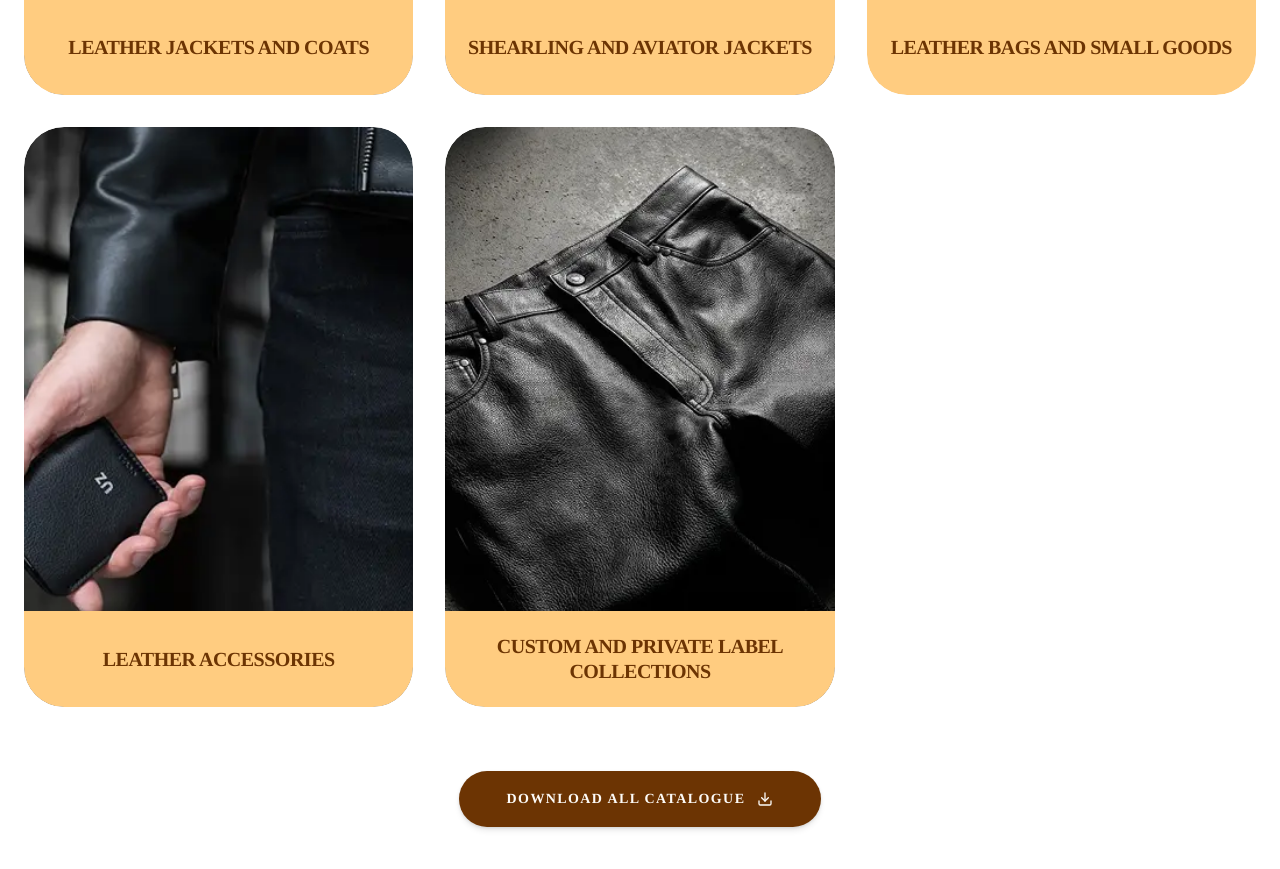
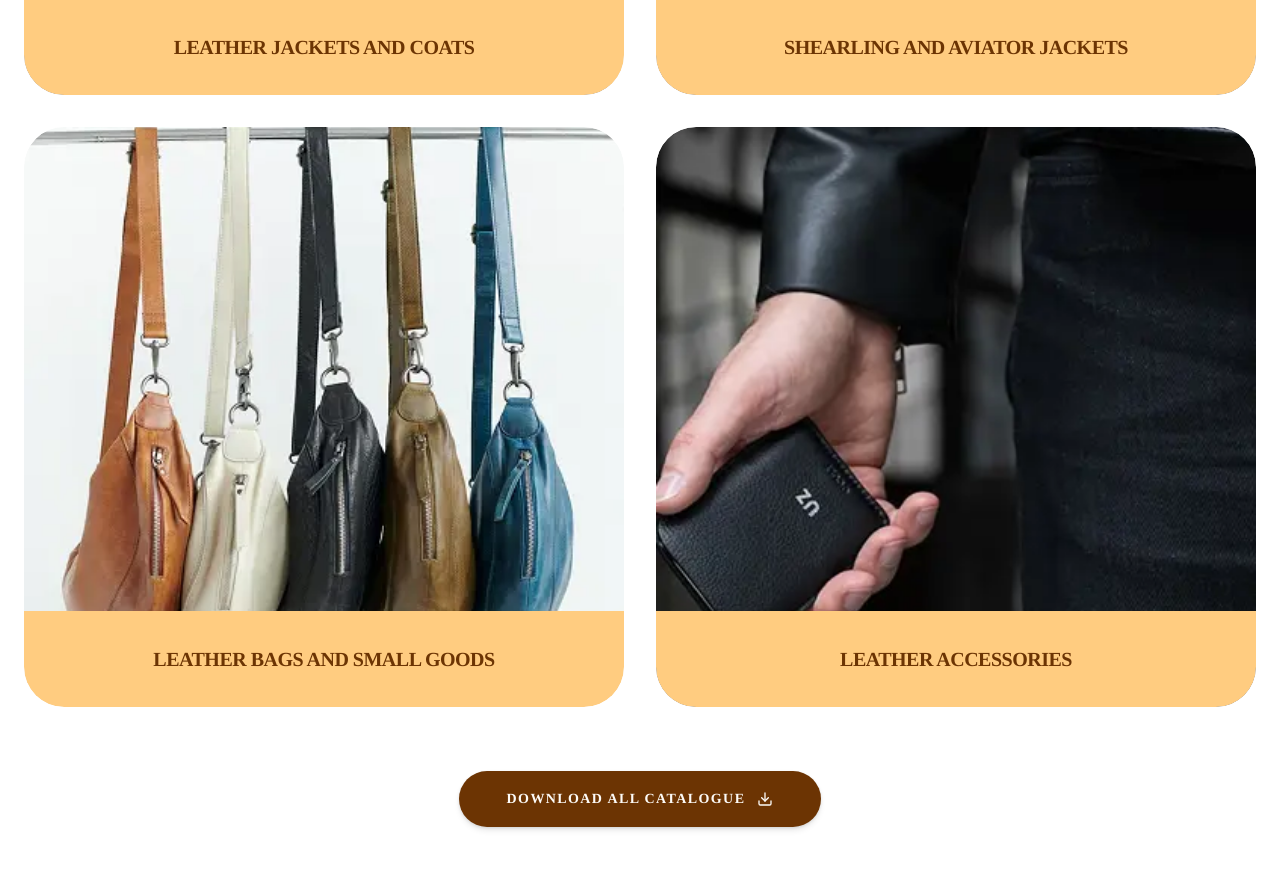
Before and after one commit to Lordevs/Smart-Range-Leather, a Next.js app: page / in a window 1280 px wide. Shown: the part 2900-3769 px from the top of the page. Built offline with nearby package versions, Linux system fonts and the light colour scheme; no server answers.

Commit message:
refactor: remove custom and private label collections from products list

```diff
--- a/src/components/shared/our-products-section.tsx
+++ b/src/components/shared/our-products-section.tsx
@@ -28,18 +28,14 @@ const products = [
       "Sophisticated belts, gloves, and small leather items designed to complement a premium lifestyle.",
     image: "/images/products/leather-accessories.webp",
   },
-  {
-    title: "Custom and Private Label Collections",
-    description:
-      "Bespoke manufacturing solutions tailored to your brand's unique specifications and design vision.",
-    image: "/images/products/custom-and-private-cabel-collections.webp",
-  },
+
 ];
 
 export function OurProductsSection() {
   return (
     <ItemGridSection
       tag="Our Products"
+      gridClassName="lg:grid-cols-2"
       title={
         <>
           What We <span className="text-[#6C3403]">Manufacture</span>
```
